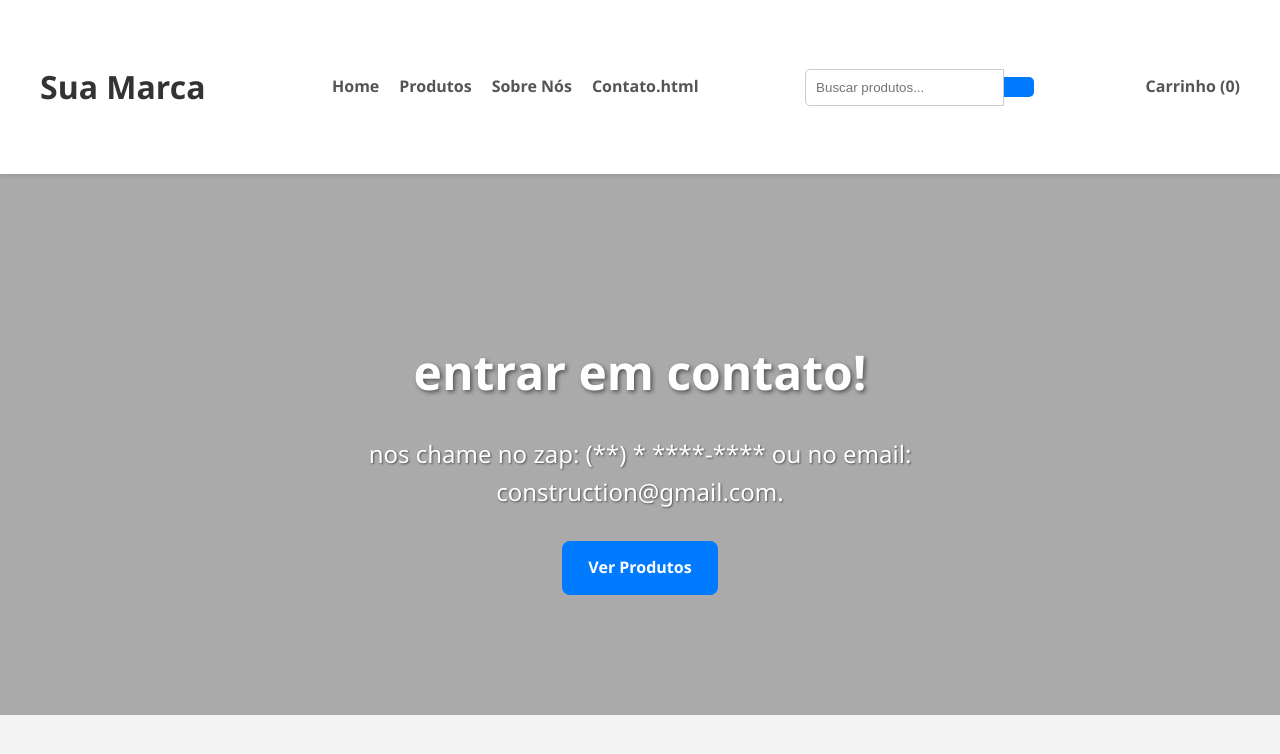
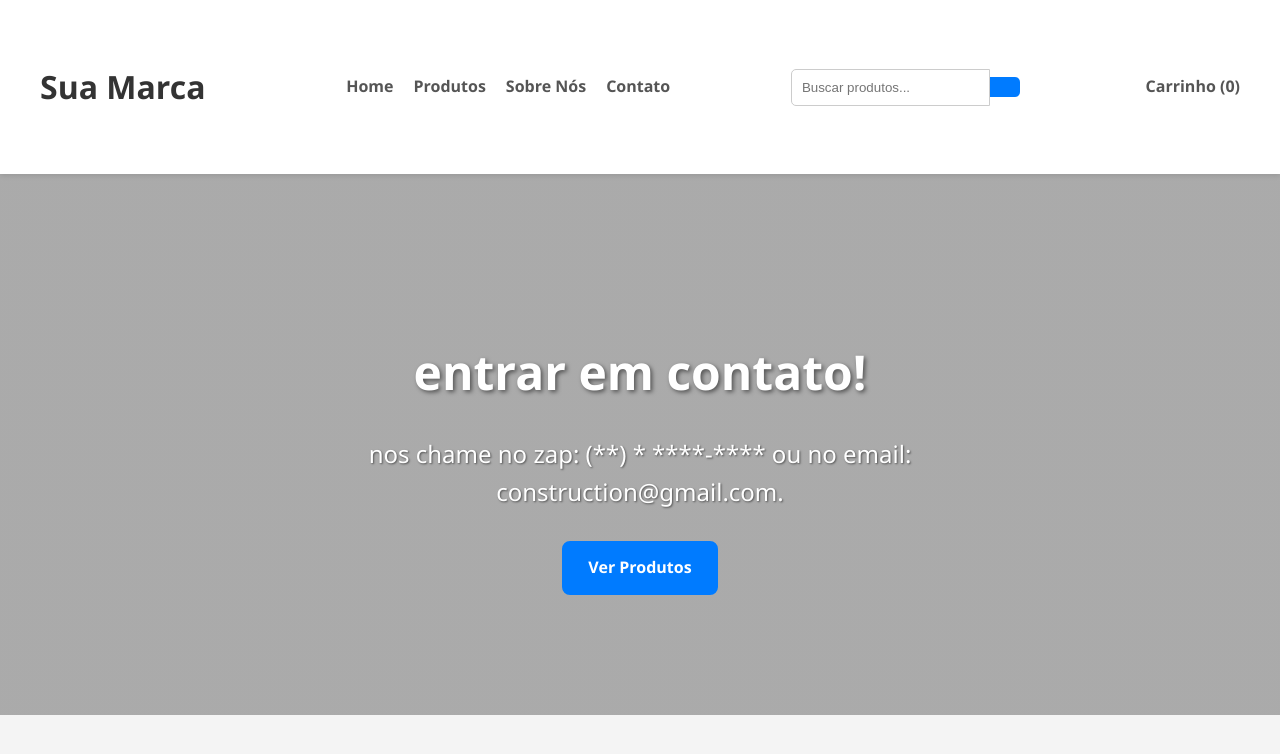
Before and after one commit to wesley-skz/loja_construcao, a plain HTML site: page contato.html in a window 1280 px wide. Drawn offline with Linux system fonts and the light colour scheme.

Commit message:
Update contato.html

```diff
--- a/contato.html
+++ b/contato.html
@@ -15,7 +15,7 @@
                     <li><a href="index.html">Home</a></li>
                     <li><a href="#">Produtos</a></li>
                     <li><a href="sobrenos.html">Sobre Nós</a></li>
-                    <li><a href="#">Contato.html</a></li>
+                    <li><a href="#contato.html">Contato</a></li>
                 </ul>
             </nav>
             <div class="search-bar">
```
